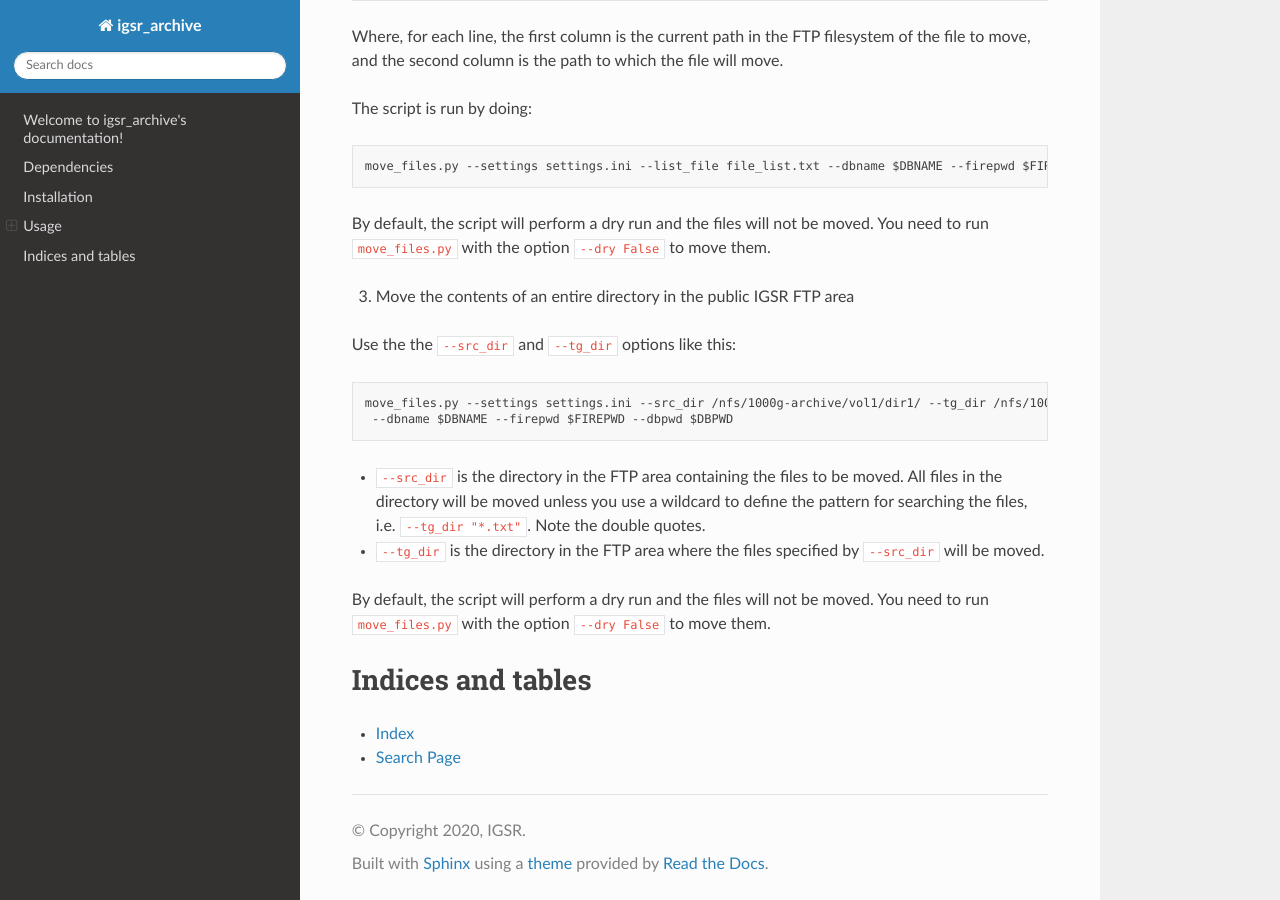
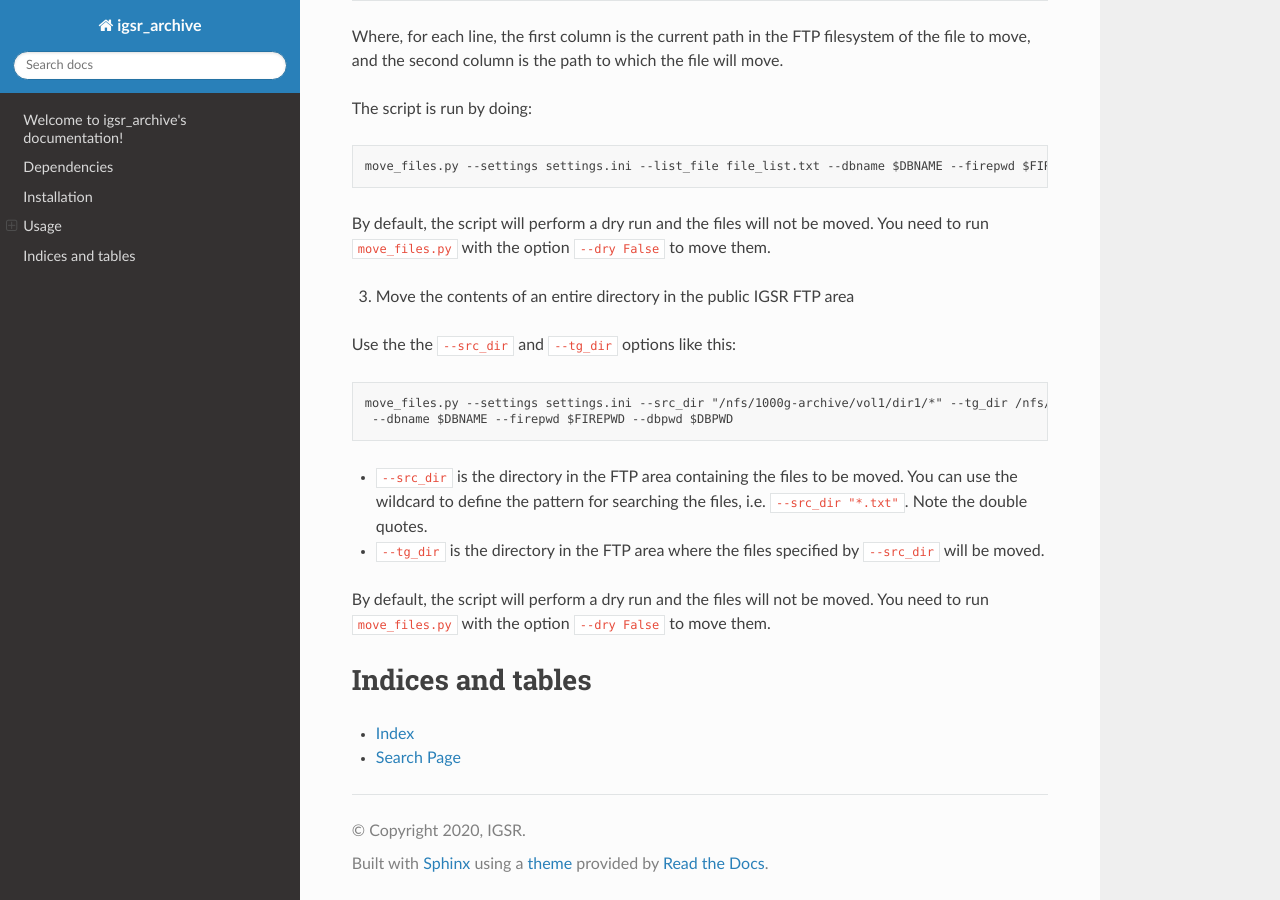
Before and after one commit to igsr/igsr_archive, a Sphinx documentation site: the page built from docs/index.rst, in a window 1280 px wide and 900 px high, scrolled down 7888 px. Built offline with Sphinx 7.4.7 and the Read the Docs theme 2.0.0, drawn with Linux system fonts in a browser that asks for light colours.

Commit message:
New move_files.py for entire dirs1

```diff
--- a/docs/index.rst
+++ b/docs/index.rst
@@ -322,10 +322,10 @@ By default, the script will perform a dry run and the files will not be moved. Y
 
 Use the the ``--src_dir`` and ``--tg_dir`` options like this::
 
- move_files.py --settings settings.ini --src_dir /nfs/1000g-archive/vol1/dir1/ --tg_dir /nfs/1000g-archive/vol1/dir2/ \
+ move_files.py --settings settings.ini --src_dir "/nfs/1000g-archive/vol1/dir1/*" --tg_dir /nfs/1000g-archive/vol1/dir2/ \
   --dbname $DBNAME --firepwd $FIREPWD --dbpwd $DBPWD
 
-- ``--src_dir`` is the directory in the FTP area containing the files to be moved. All files in the directory will be moved unless you use a wildcard to define the pattern for searching the files, i.e. ``--tg_dir "*.txt"``. Note the double quotes.
+- ``--src_dir`` is the directory in the FTP area containing the files to be moved. You can use the wildcard to define the pattern for searching the files, i.e. ``--src_dir "*.txt"``. Note the double quotes.
 - ``--tg_dir`` is the directory in the FTP area where the files specified by ``--src_dir`` will be moved.
 
 By default, the script will perform a dry run and the files will not be moved. You need to run
--- a/setup.py
+++ b/setup.py
@@ -15,11 +15,11 @@ from setuptools import find_packages, setup, Command
 NAME = 'igsr_archive'
 DESCRIPTION = 'Contains code to perform several operations involving files ' \
               'in the IGSR (1000 genomes) FTP archive.'
-URL = 'https://github.com/igsr/igsr_archive/archive/0.2.5.tar.gz'
+URL = 'https://github.com/igsr/igsr_archive/archive/0.2.6.tar.gz'
 EMAIL = 'ernestolowy@gmail.com'
 AUTHOR = 'Ernesto Lowy'
 REQUIRES_PYTHON = '>=3.6.0'
-VERSION = '0.2.5'
+VERSION = '0.2.6'
 
 # What packages are required for this module to be executed?
 REQUIRED = [
```
Also changed, not shown: 3 other files.
